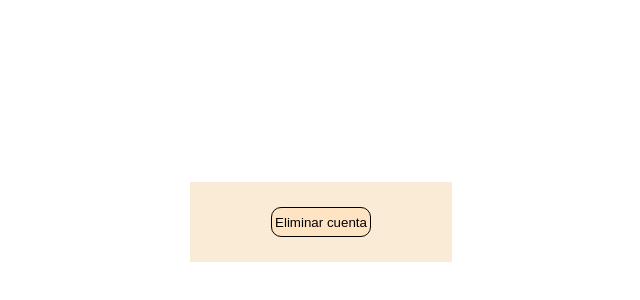
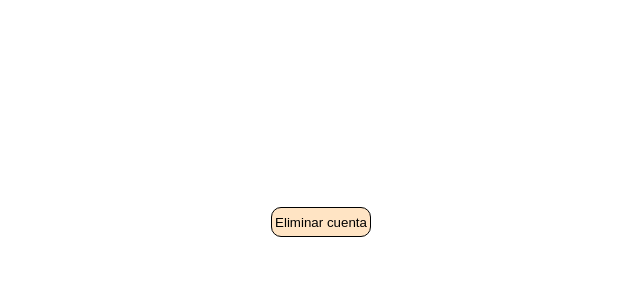
Before and after one commit to Sebaxtian18/panelDinamico, a plain HTML site: page index.html in a window 1280 px wide. Shown: the part 178-478 px from the top of the page, without its empty margins (319-959 px from the left). Drawn offline with Linux system fonts and the light colour scheme.

Commit message:
modificacion del js: se independizan las funciones, para mejorar la escalabilidad del codigo y claridad, tambien se elimina el panel del html dejando su creacion directamente al js, se hacen cambios en el archivo css, para centrar el boton en pantalla.

```diff
--- a/index.html
+++ b/index.html
@@ -7,9 +7,8 @@
     <link rel="stylesheet" href="./styles.css">
 </head>
 <body>
-    <div class="panelbtneliminarCuenta">
-        <button class="btnEliminarCuenta">Eliminar cuenta</button>
-    </div>
+
+    <button class="btnEliminarCuenta">Eliminar cuenta</button>
 
     <script src="./script.js"></script>
 </body>
--- a/script.js
+++ b/script.js
@@ -18,20 +18,22 @@ function panelEliminarCuenta() {
     panel.appendChild(btnSi);
     panel.appendChild(btnNo);
 
-    btnSi.addEventListener('click', () => verificacion(true));
+    btnSi.addEventListener('click', () => verificacion(true, msg, btnSi, btnNo));
 
-    btnNo.addEventListener('click', () => verificacion(false) );
+    btnNo.addEventListener('click', () => verificacion(false, msg, btnSi, btnNo));
 
-    function verificacion(eliminarCuenta) {
+
+}
+
+function verificacion(eliminarCuenta, msg, btnSi, btnNo) {
     if (eliminarCuenta === true) {
         msg.textContent = 'Su cuenta ha sido eliminada satisfactoriamente';
         btnSi.parentNode.removeChild(btnSi);
         btnNo.parentNode.removeChild(btnNo);
     }else if(eliminarCuenta === false){
-            msg.textContent = '¡Gracis por continuar con nosotros!';
+        msg.textContent = '¡Gracias por continuar con nosotros!';
         btnSi.parentNode.removeChild(btnSi);
         btnNo.parentNode.removeChild(btnNo);
     }
 
 }
-}
--- a/styles.css
+++ b/styles.css
@@ -7,16 +7,17 @@ body {
     width: 100vh;
 }
 
-.panelbtneliminarCuenta {
-    display: flex;
-    justify-content: center;
+.btnEliminarCuenta {
+    width: 100px;
+    height: 30px;
+    border-radius: 10px;
+    border: solid 1px black;
+    background-color: bisque;
+    cursor: pointer;
     position: absolute;
-    width: 262px;
-    background-color: antiquewhite;
     top: 50%;
     left: 50%;
     transform: translate(-50%, -50%);
-    padding: 25px;
 }
 
 .msgPanel {
```
Lines whose indentation alone changed are shown as unchanged.
